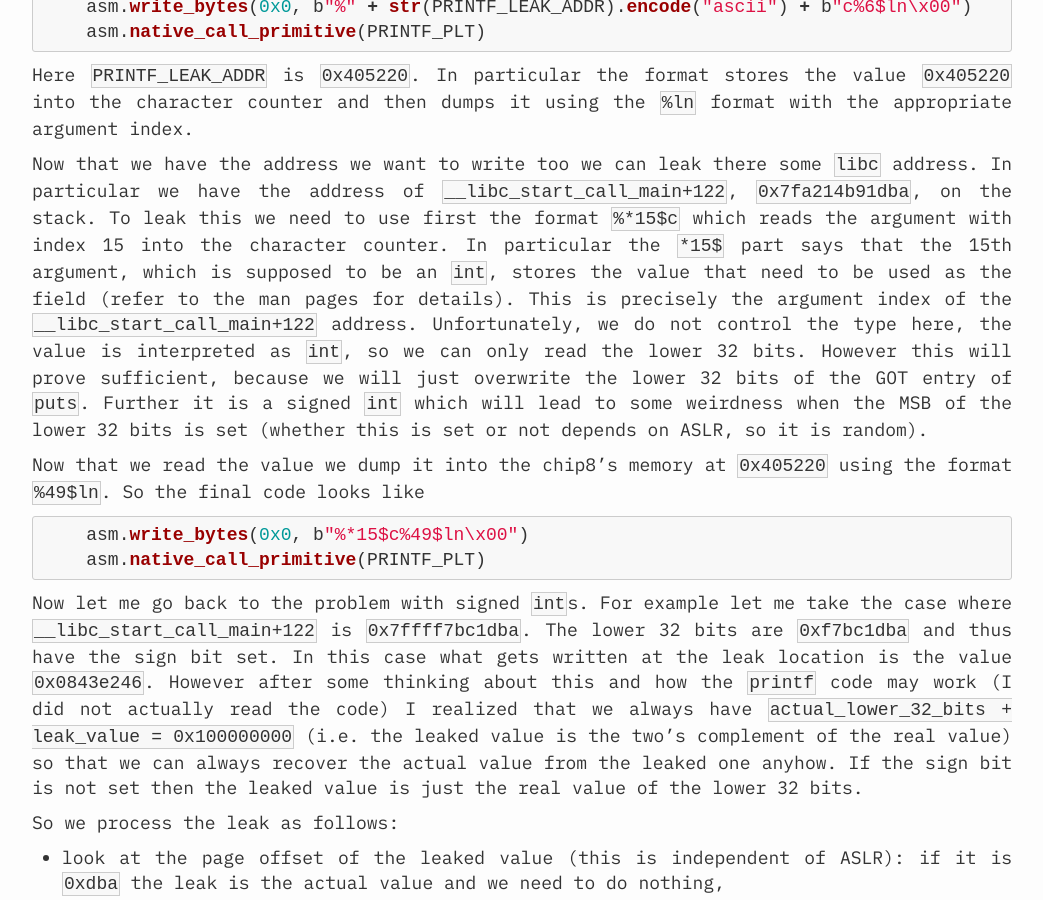
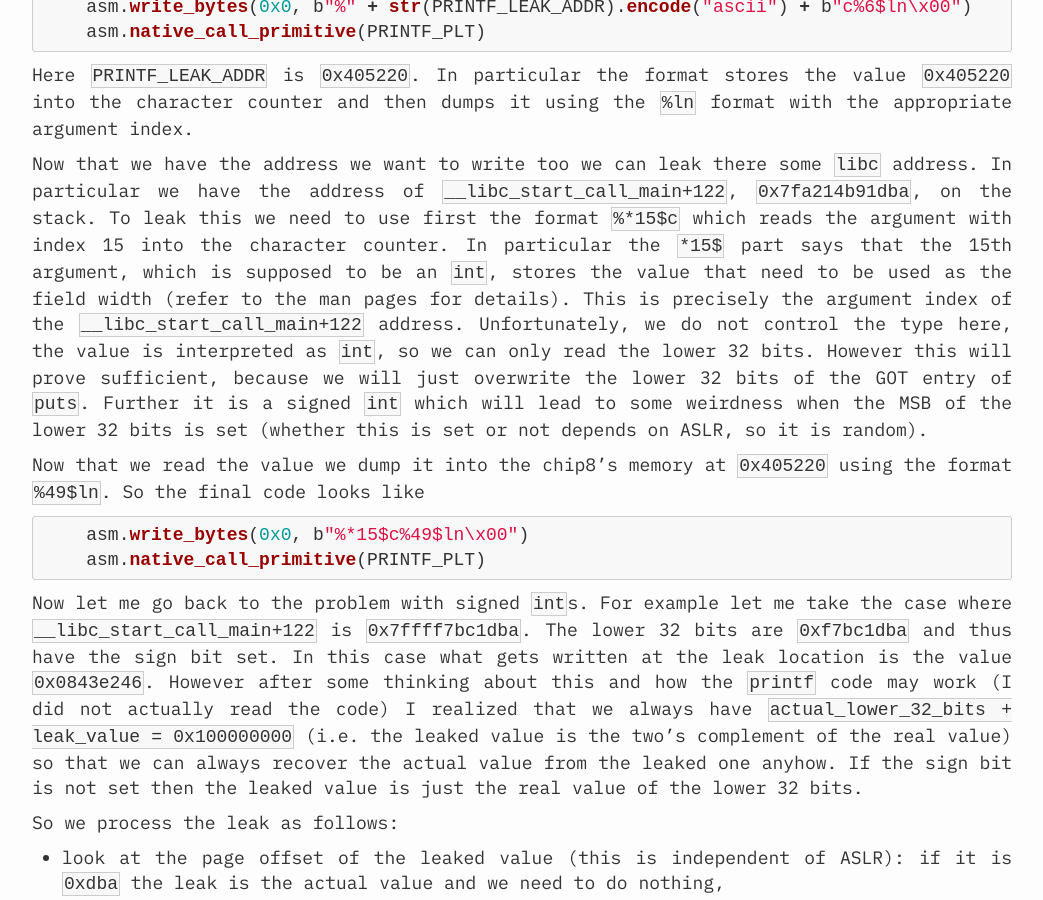
Before and after one commit to lucabtz/lucabtz.github.io, a Jekyll site: the page built from _posts/2024-11-3-pwning-the-chip8-emulator-with-blind-format-strings.md, in a window 1280 px wide and 900 px high, scrolled down 1365 px. Shown: the whole window, without its empty margins (118-1161 px from the left). Built offline with Jekyll 4.4.1, drawn with Linux system fonts in a browser that asks for light colours; comment, search, counter and statistics services are not loaded; some of the changed text lies outside the part shown.

Commit message:
Update 2024-11-3-pwning-the-chip8-emulator-with-blind-format-strings.md

```diff
--- a/_posts/2024-11-3-pwning-the-chip8-emulator-with-blind-format-strings.md
+++ b/_posts/2024-11-3-pwning-the-chip8-emulator-with-blind-format-strings.md
@@ -56,7 +56,7 @@ dumps it using the `%ln` format with the appropriate argument index.
 Now that we have the address we want to write too we can leak there some `libc` address. In particular we have the address of
 `__libc_start_call_main+122`, `0x7fa214b91dba`, on the stack. To leak this we need to use first the format `%*15$c` which
 reads the argument with index 15 into the character counter. In particular the `*15$` part says that the 15th argument, which
-is supposed to be an `int`, stores the value that need to be used as the field (refer to the man pages for details).
+is supposed to be an `int`, stores the value that need to be used as the field width (refer to the man pages for details).
 This is precisely the argument index of the `__libc_start_call_main+122` address.
 Unfortunately, we do not control the type here, the value is interpreted as `int`, so we can only read the lower 32 bits. However
 this will prove sufficient, because we will just overwrite the lower 32 bits of the GOT entry of `puts`.
```
Also changed, not shown: other parts of _posts/2024-11-3-pwning-the-chip8-emulator-with-blind-format-strings.md (+1 -1 lines).
